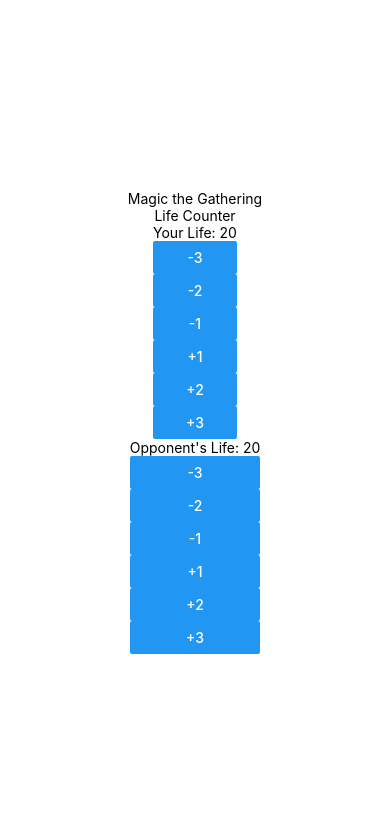
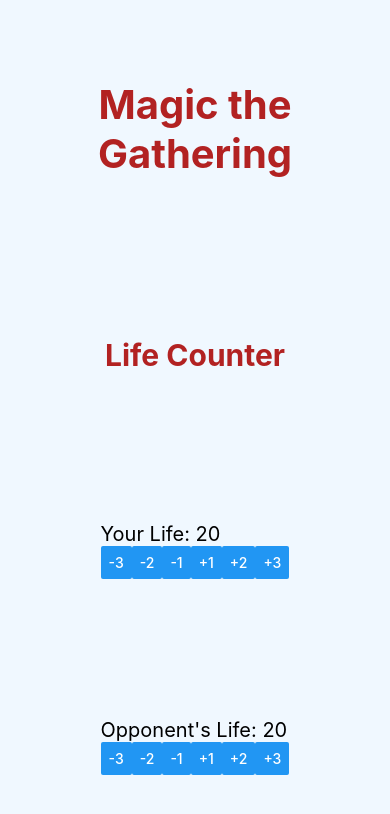
Before and after one commit to tjchecketts/rn4w-mtg-tester, a React Native app: screen / in a window 390 px wide. Shown: the top 814 px of the page. Built offline with nearby package versions, Linux system fonts and the light colour scheme.

Commit message:
additional styling

```diff
--- a/App.js
+++ b/App.js
@@ -9,8 +9,8 @@
     return (
       <View style={styles.container}>
       {/* can use flex box to move around the buttons */}
-        <Text>Magic the Gathering</Text>
-        <Text>Life Counter</Text>
+        <Text style={styles.title}>Magic the Gathering</Text>
+        <Text style={styles.subTitle}>Life Counter</Text>
         <LifeCounter />
         <OpponentCounter />
       </View>
@@ -21,8 +21,24 @@
 const styles = StyleSheet.create({
   container: {
     flex: 1,
-    backgroundColor: '#fff',
+    backgroundColor: 'aliceblue',
     alignItems: 'center',
-    justifyContent: 'center',
+    justifyContent: 'space-around',
   },
+  title: {
+    fontSize: 20,
+    textAlign: 'center',
+    margin: 10,
+    color: 'firebrick',
+    fontWeight: 'bold',
+    fontSize: 40,
+  },
+  subTitle: {
+    fontSize: 20,
+    textAlign: 'center',
+    margin: 10,
+    color: 'firebrick',
+    fontWeight: 'bold',
+    fontSize: 30,
+  }
 });
--- a/src/components/LifeCounter.js
+++ b/src/components/LifeCounter.js
@@ -30,8 +30,11 @@
 
   render() {
     return (
-      <View>
-        <Text>Your Life: {this.state.value}</Text>
+      <View >
+        <Text style={{ fontSize: 20 }}>
+          Your Life: {this.state.value}
+        </Text>
+        <View style={{ flexDirection: 'row' }}>
           <Button
             title='-3'
             onPress={this.minusThree}
@@ -57,6 +60,7 @@
             onPress={this.plusThree}
           />
         </View>
+      </View>
     )
   }
 }
--- a/src/components/OpponentCounter.js
+++ b/src/components/OpponentCounter.js
@@ -31,7 +31,10 @@
   render() {
     return (
       <View>
-        <Text>Opponent's Life: {this.state.value}</Text>
+        <Text style={{ fontSize: 20 }}>
+          Opponent's Life: {this.state.value}
+        </Text>
+        <View style={{ flexDirection: 'row' }}>
           <Button
             title='-3'
             onPress={this.minusThree}
@@ -57,6 +60,7 @@
             onPress={this.plusThree}
           />
         </View>
+      </View>
     )
   }
 }
```
Lines whose indentation alone changed are shown as unchanged.
